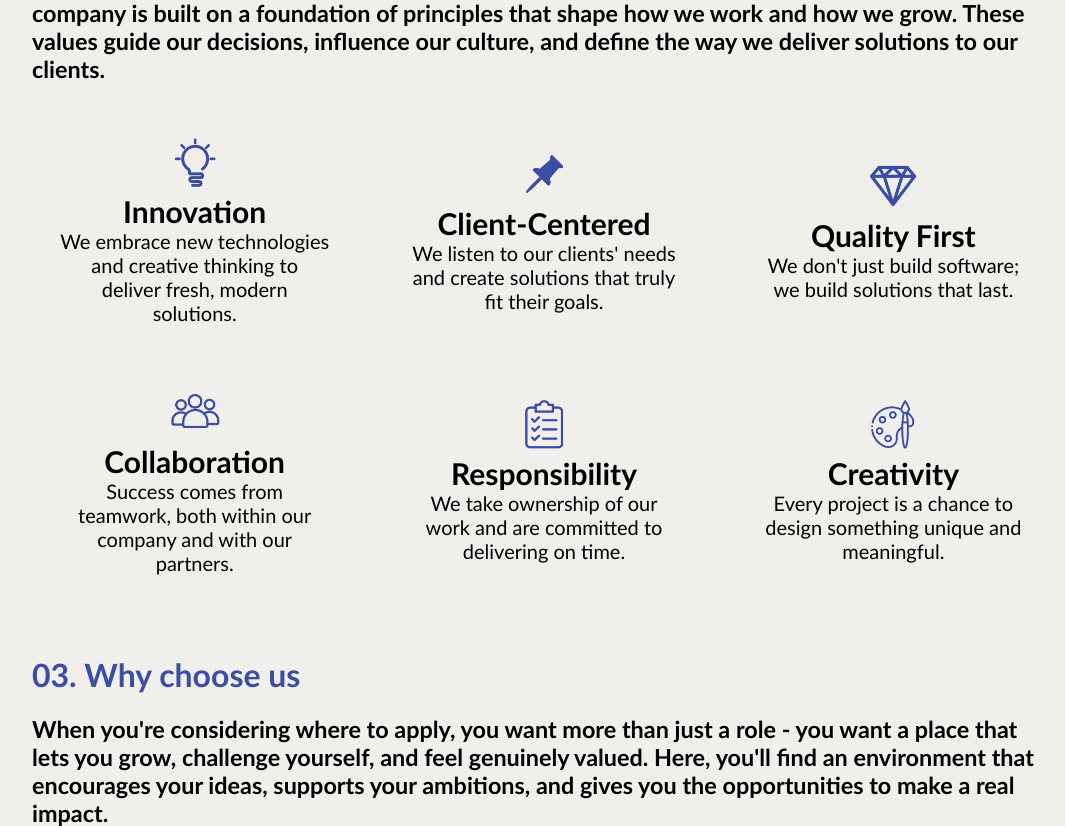
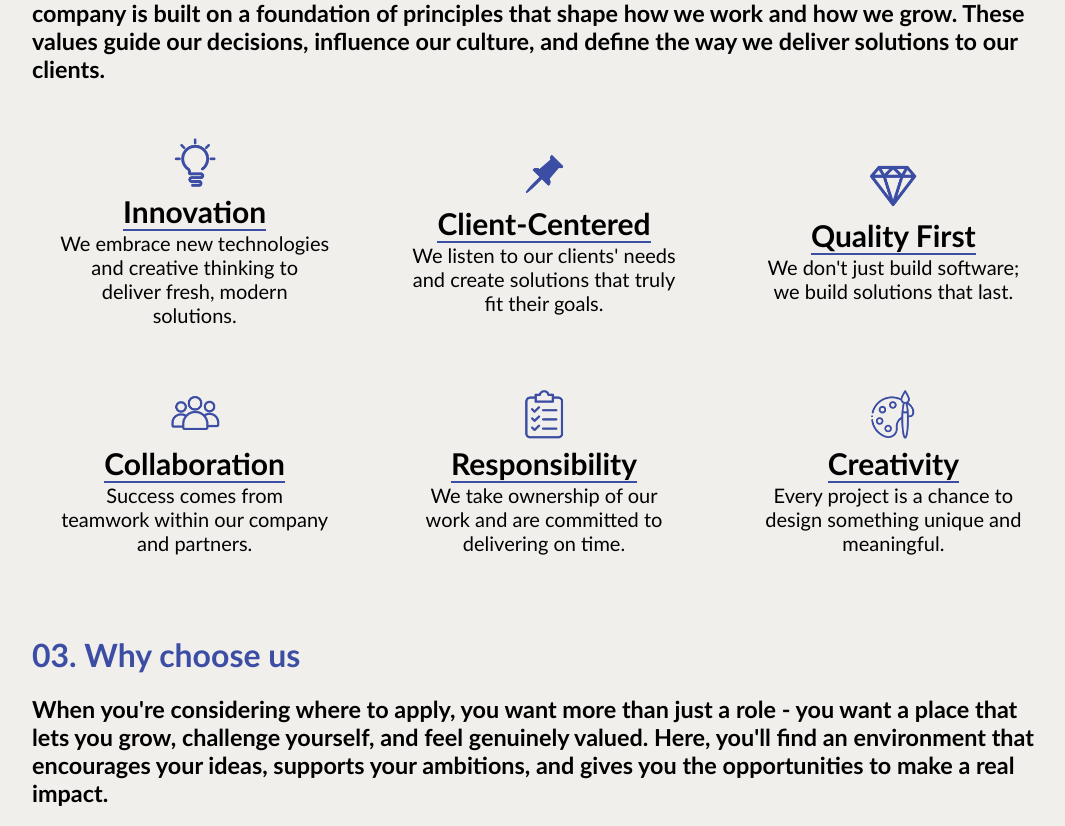
Before and after one commit to AnnNK137/project1, a PHP site: page /project1/index.html in a window 1280 px wide. Shown: the part 1461-2287 px from the top of the page, without its empty margins (96-1161 px from the left). Run offline with PHP 8.4, Linux system fonts and the light colour scheme.

Commit message:
added styling to values section in index.html

```diff
--- a/project1/index.html
+++ b/project1/index.html
@@ -159,7 +159,8 @@
                         <img class="hp_icons" src="/images/diamond.png" alt="icons">
                         <h2>Quality First</h2>
                         <p class="hp_value_desc">
-                            We don't just build software; we build solutions that last.
+                            We don't just build software;
+                            we build solutions that last.
                         </p>
                     </section>
 
@@ -168,8 +169,8 @@
                         <img class="hp_icons" src="/images/collab.png" alt="icons">
                         <h2>Collaboration</h2>
                         <p class="hp_value_desc">
-                            Success comes from teamwork,
-                            both within our company and with our partners.
+                            Success comes from teamwork
+                            within our company and partners.
                         </p>
                     </section>
 
--- a/styles/styles.css
+++ b/styles/styles.css
@@ -269,6 +269,10 @@ footer a:hover{
     margin-top: 2rem;
 }
 
+.hp_values h2{
+    border-bottom: 2px solid var(--blue-hightlight);
+}
+
 .hp_values {
     margin: 5%;
 }
```
